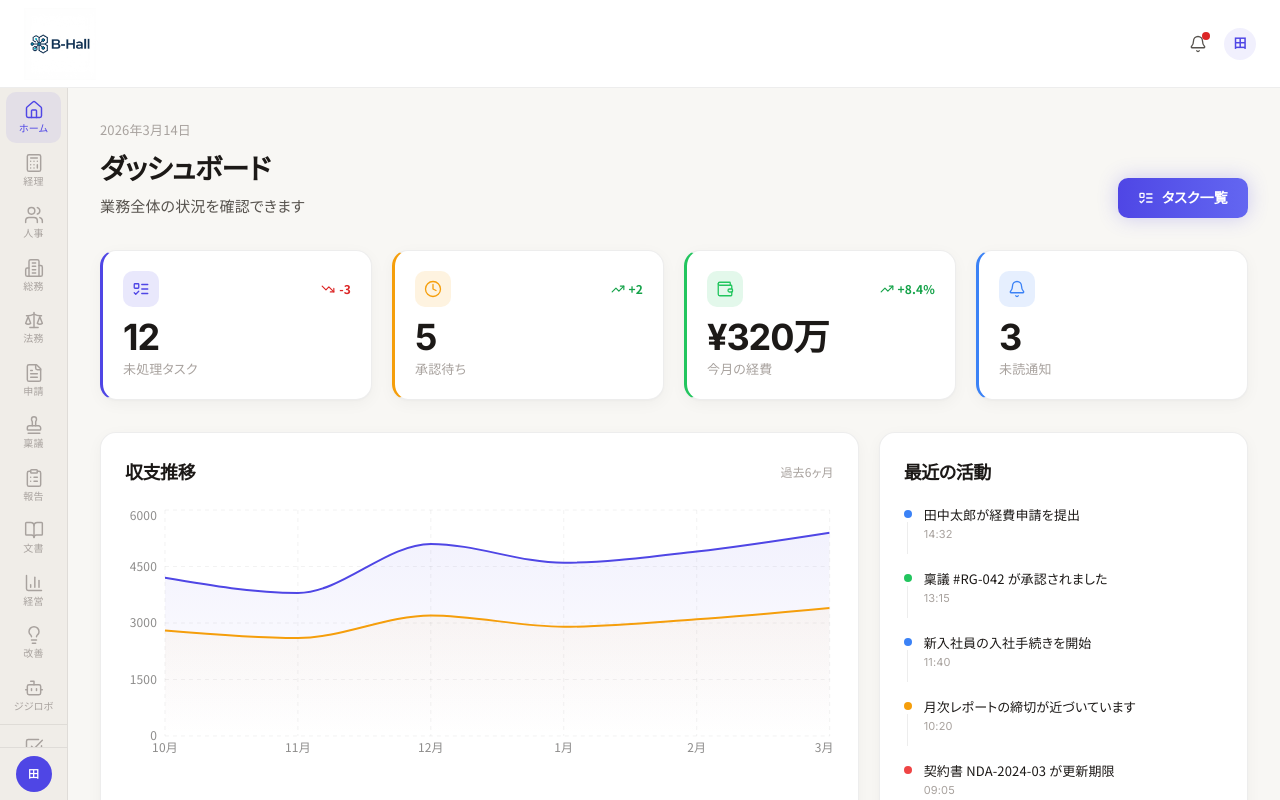
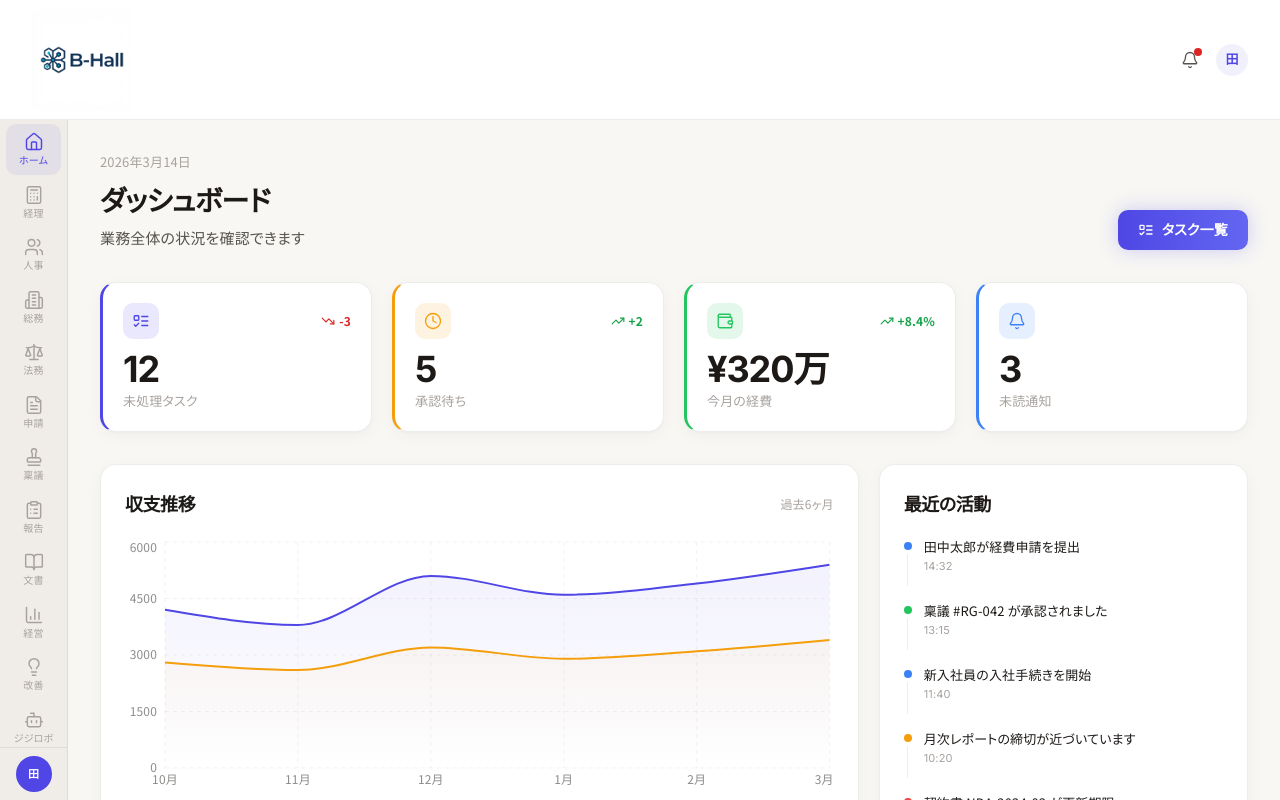
Before and after one commit to rikihisa-alt/B-Hall, a Next.js app in the folder client/: page / in a window 1280 px wide. Built offline with nearby package versions, Linux system fonts and the light colour scheme.

Commit message:
ロゴ大幅拡大: h-[72px]→h-[100px]、ヘッダー h-[88px]→h-[120px]
Co-Authored-By: Claude Opus 4.6 <noreply@anthropic.com>

```diff
--- a/client/src/components/layout/header.tsx
+++ b/client/src/components/layout/header.tsx
@@ -6,15 +6,15 @@ import { Bell } from 'lucide-react'
 
 export function Header() {
   return (
-    <header className="h-[88px] border-b border-border bg-bg-surface flex items-center px-6 shrink-0 z-[200]">
+    <header className="h-[120px] border-b border-border bg-bg-surface flex items-center px-8 shrink-0 z-[200]">
       {/* Left side — Logo */}
       <Link href="/" className="flex items-center gap-2.5 shrink-0">
         <Image
           src="/logo.png"
           alt="B-Hall"
-          width={320}
-          height={80}
-          className="h-[72px] w-auto object-contain"
+          width={400}
+          height={100}
+          className="h-[100px] w-auto object-contain"
           priority
         />
       </Link>
--- a/client/src/components/layout/sub-sidebar.tsx
+++ b/client/src/components/layout/sub-sidebar.tsx
@@ -44,7 +44,7 @@ export function SubSidebar() {
             animate={{ opacity: 1 }}
             exit={{ opacity: 0 }}
             transition={{ duration: 0.2 }}
-            className="fixed left-[68px] top-[88px] right-0 bottom-0 z-[140] bg-black/10"
+            className="fixed left-[68px] top-[120px] right-0 bottom-0 z-[140] bg-black/10"
             onClick={closeSubSidebar}
           />
 
@@ -55,7 +55,7 @@ export function SubSidebar() {
             animate={{ x: 0, opacity: 1 }}
             exit={{ x: -280, opacity: 0 }}
             transition={{ type: 'spring', stiffness: 400, damping: 30 }}
-            className="fixed left-[68px] top-[88px] bottom-0 w-[280px] z-[150] bg-bg-surface border-r border-border flex flex-col shadow-lg"
+            className="fixed left-[68px] top-[120px] bottom-0 w-[280px] z-[150] bg-bg-surface border-r border-border flex flex-col shadow-lg"
           >
             {/* ── ヘッダー ── */}
             <div className="flex items-center justify-between px-5 h-14 shrink-0 border-b border-border">
```
